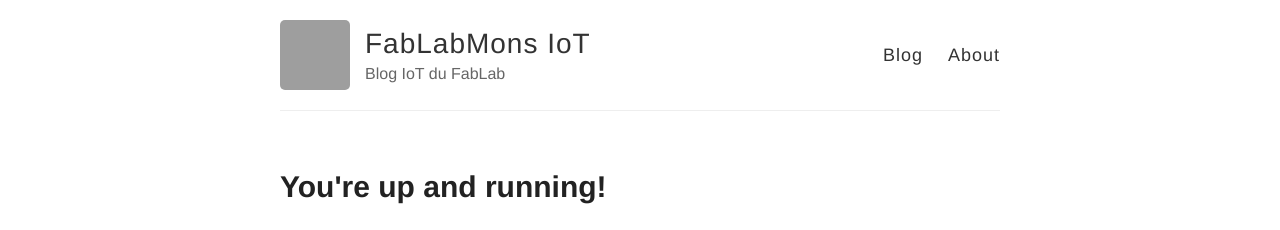
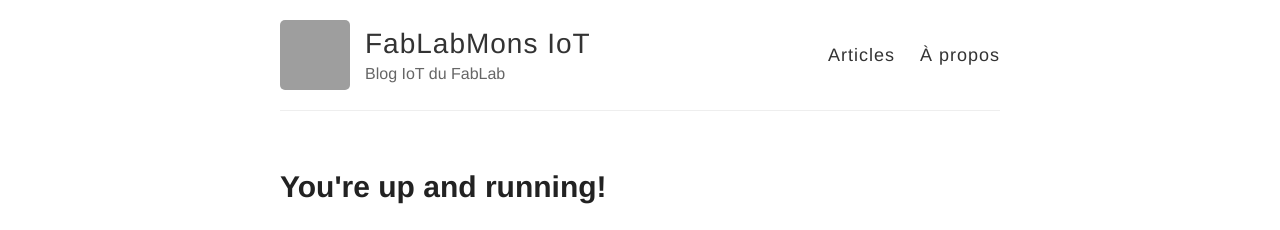
Before and after one commit to FabLabMons/iot-blog, a Jekyll site: the page built from _posts/2014-3-3-Hello-World.md, in a window 1280 px wide. Shown: the top 230 px of the page. Built offline with Jekyll 4.4.1, drawn with Linux system fonts in a browser that asks for light colours; grey boxes are pictures that could not be loaded.

Commit message:
Translate website.

```diff
--- a/_layouts/default.html
+++ b/_layouts/default.html
@@ -27,8 +27,8 @@
           </div>
 
           <nav>
-            <a href="{{ site.baseurl }}/">Blog</a>
-            <a href="{{ site.baseurl }}/about">About</a>
+            <a href="{{ site.baseurl }}/">Articles</a>
+            <a href="{{ site.baseurl }}/about">À propos</a>
           </nav>
         </header>
       </div>
```
Also changed, not shown: 404.md (+1 -1 lines).
